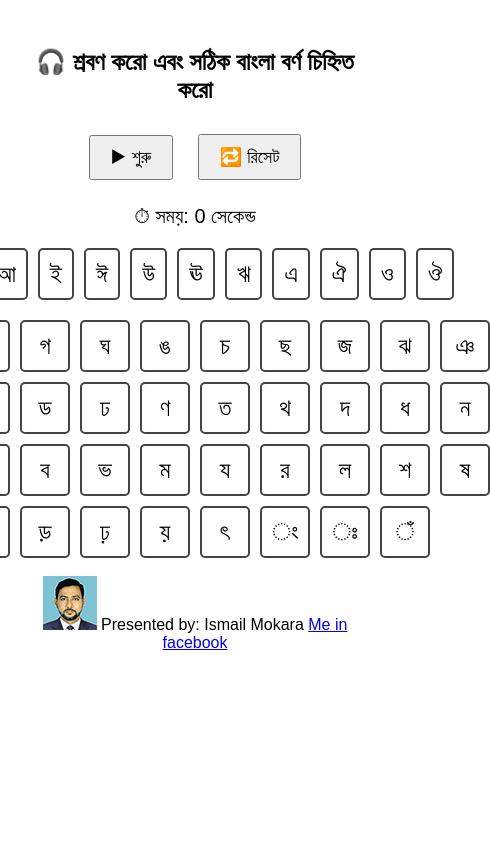
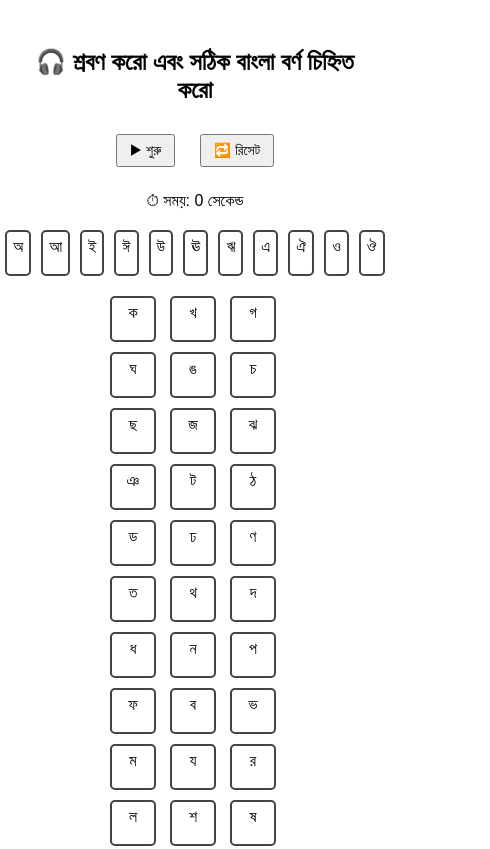
Before and after one commit to IsmailMokara/listeningskillban, a plain HTML site: page index.html in a window 390 px wide. Shown: the top 849 px of the page, 490 px wide, since content can reach past the window. Drawn offline with Linux system fonts and the light colour scheme.

Commit message:
Update index.html

```diff
--- a/index.html
+++ b/index.html
@@ -2,6 +2,7 @@
 <html lang="bn">
 <head>
   <meta charset="UTF-8">
+  <meta name="viewport" content="width=device-width, initial-scale=1.0">
   <title>বাংলা বর্ণমালা শ্রবণ খেলা</title>
   <style>
     body {
@@ -50,6 +51,52 @@
       font-size: 20px;
       margin-top: 15px;
     }
+
+    /* Responsive Design */
+    @media (max-width: 768px) {
+      .letter {
+        font-size: 20px;
+        padding: 8px;
+        width: 40px;
+        height: 40px;
+      }
+
+      .consonant-grid {
+        grid-template-columns: repeat(5, 50px);
+      }
+
+      #timer {
+        font-size: 18px;
+      }
+
+      button {
+        font-size: 16px;
+        padding: 8px 16px;
+      }
+    }
+
+    @media (max-width: 480px) {
+      .letter {
+        font-size: 16px;
+        padding: 6px;
+        width: 30px;
+        height: 30px;
+      }
+
+      .consonant-grid {
+        grid-template-columns: repeat(3, 50px);
+      }
+
+      button {
+        font-size: 14px;
+        padding: 6px 12px;
+      }
+
+      #timer {
+        font-size: 16px;
+      }
+    }
+
   </style>
 </head>
 <body>
@@ -179,11 +226,11 @@
   }
 </script>
 
-    <footer>
-        </br>
-		<img src="ismail.jpg" alt="Ismail">
-        <span>Presented by: Ismail Mokara </span><a href="https://web.facebook.com/ismail.mokara">Me in facebook</a>
-    </footer>
+<footer>
+    </br>
+	<img src="ismail.jpg" alt="Ismail">
+    <span>Presented by: Ismail Mokara </span><a href="https://web.facebook.com/ismail.mokara">Me in facebook</a>
+</footer>
 
 </body>
 </html>
```
